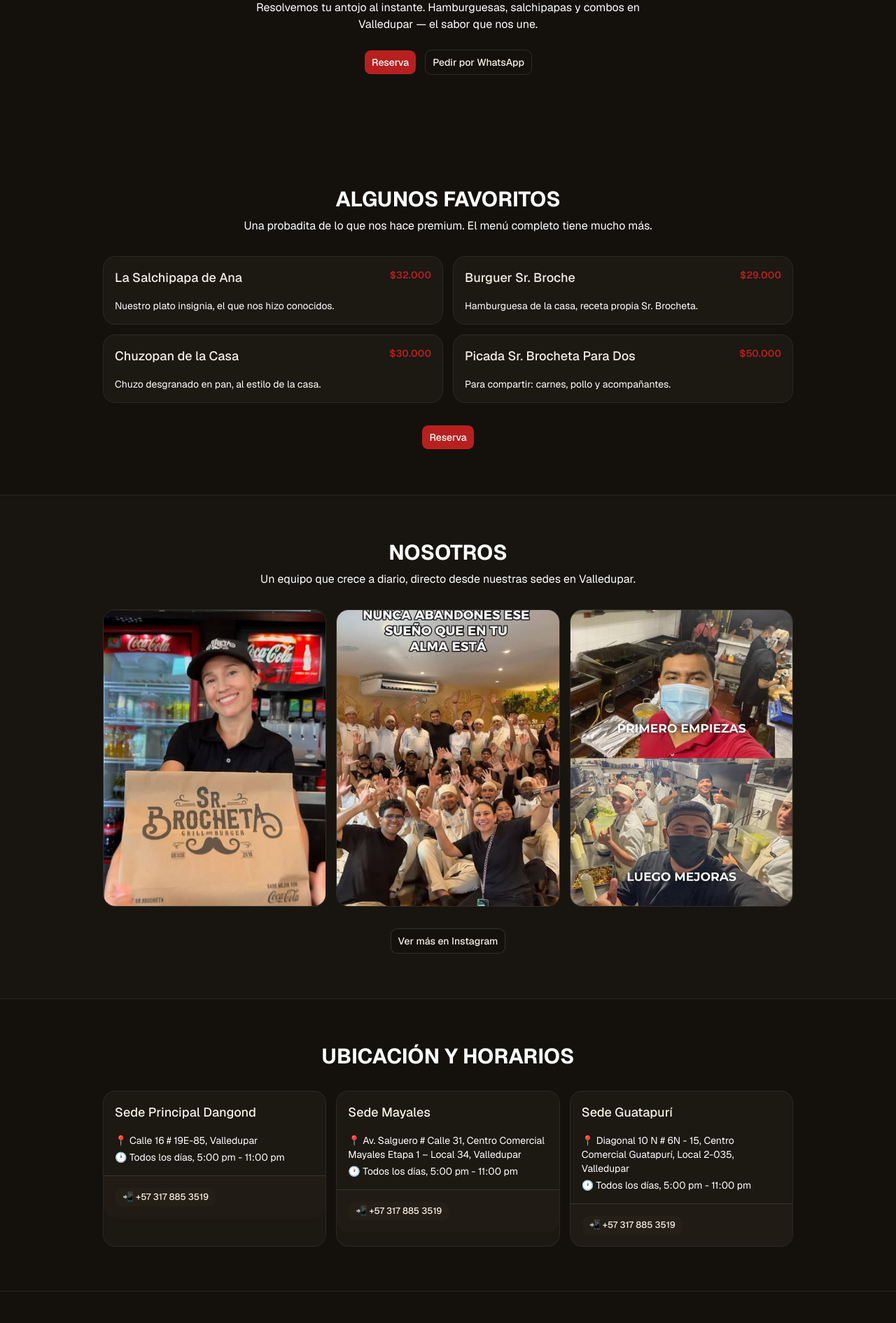
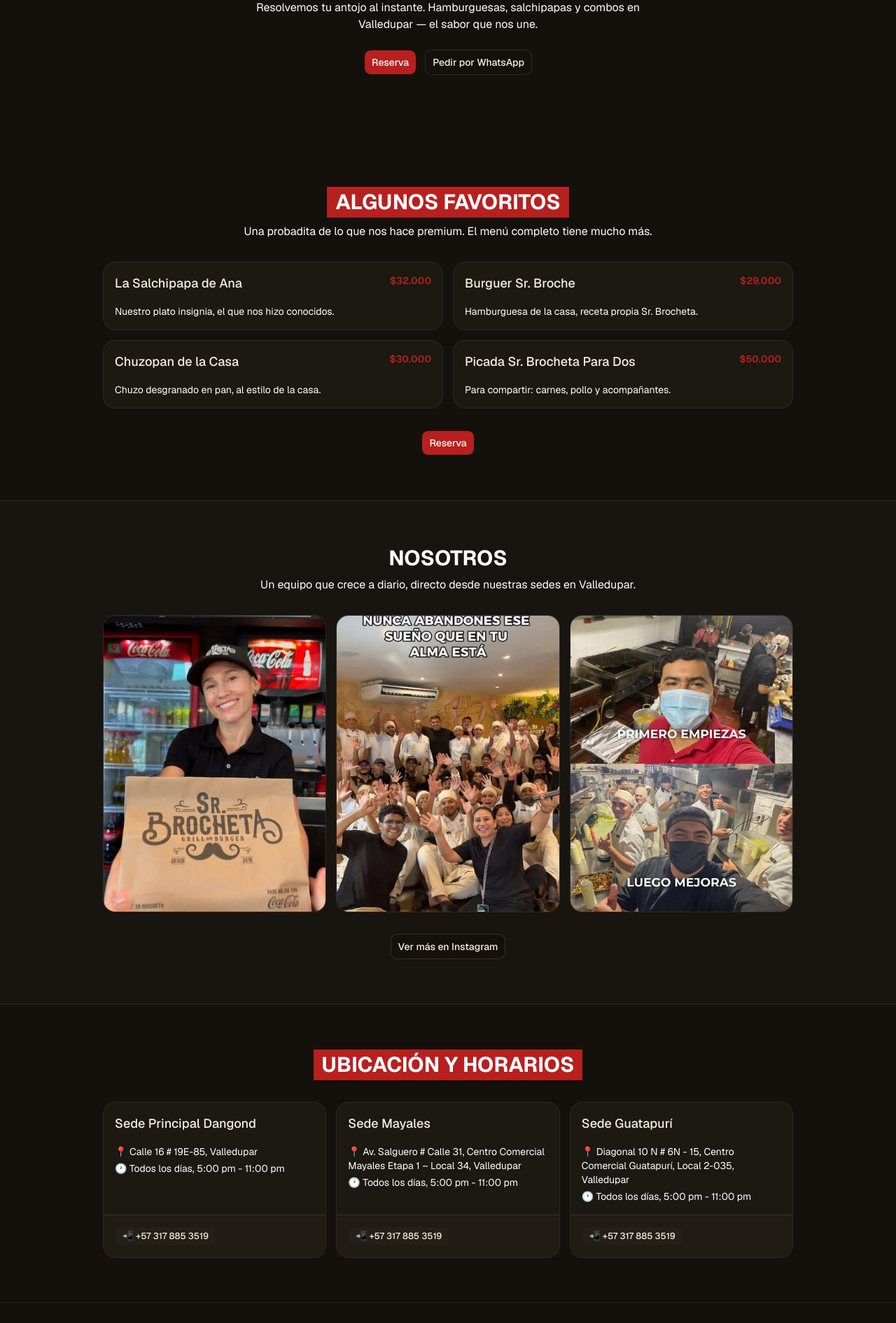
Before and after one commit to iamhosto10/senor-brocheta, a Next.js app: page / in a window 1280 px wide. Shown: the part 350-2241 px from the top of the page at 70% size. Built offline with nearby package versions, Linux system fonts and the light colour scheme.

Commit message:
Resaltar en rojo los titulos de favoritos y ubicacion; igualar altura de tarjetas de sede

```diff
--- a/app/page.tsx
+++ b/app/page.tsx
@@ -148,8 +148,10 @@ export default function Home() {
       {/* Favoritos */}
       <section className="mx-auto w-full max-w-5xl px-5 py-16">
         <div className="mb-8 text-center">
-          <h2 className="text-2xl font-bold uppercase text-white sm:text-3xl">
-            Algunos favoritos
+          <h2 className="text-2xl font-bold uppercase sm:text-3xl">
+            <span className="inline-block bg-primary px-3 py-1 text-primary-foreground">
+              Algunos favoritos
+            </span>
           </h2>
           <p className="mt-2 text-white">
             Una probadita de lo que nos hace premium. El menú completo tiene
@@ -225,17 +227,22 @@ export default function Home() {
       {/* Ubicación y contacto */}
       <section className="mx-auto w-full max-w-5xl px-5 py-16">
         <div className="mb-8 text-center">
-          <h2 className="text-2xl font-bold uppercase text-white sm:text-3xl">
-            Ubicación y horarios
+          <h2 className="text-2xl font-bold uppercase sm:text-3xl">
+            <span className="inline-block bg-primary px-3 py-1 text-primary-foreground">
+              Ubicación y horarios
+            </span>
           </h2>
         </div>
         <div className="grid gap-4 sm:grid-cols-2 lg:grid-cols-3">
           {sedes.map((sede) => (
-            <Card key={sede.nombre} className="border-border/80 bg-card">
+            <Card
+              key={sede.nombre}
+              className="h-full flex flex-col border-border/80 bg-card"
+            >
               <CardHeader>
                 <CardTitle className="text-lg">{sede.nombre}</CardTitle>
               </CardHeader>
-              <CardContent>
+              <CardContent className="flex-1">
                 <p className="text-sm text-white">📍 {sede.direccion}</p>
                 <p className="mt-1 text-sm text-white">
                   🕐 Todos los días, 5:00 pm - 11:00 pm
```
